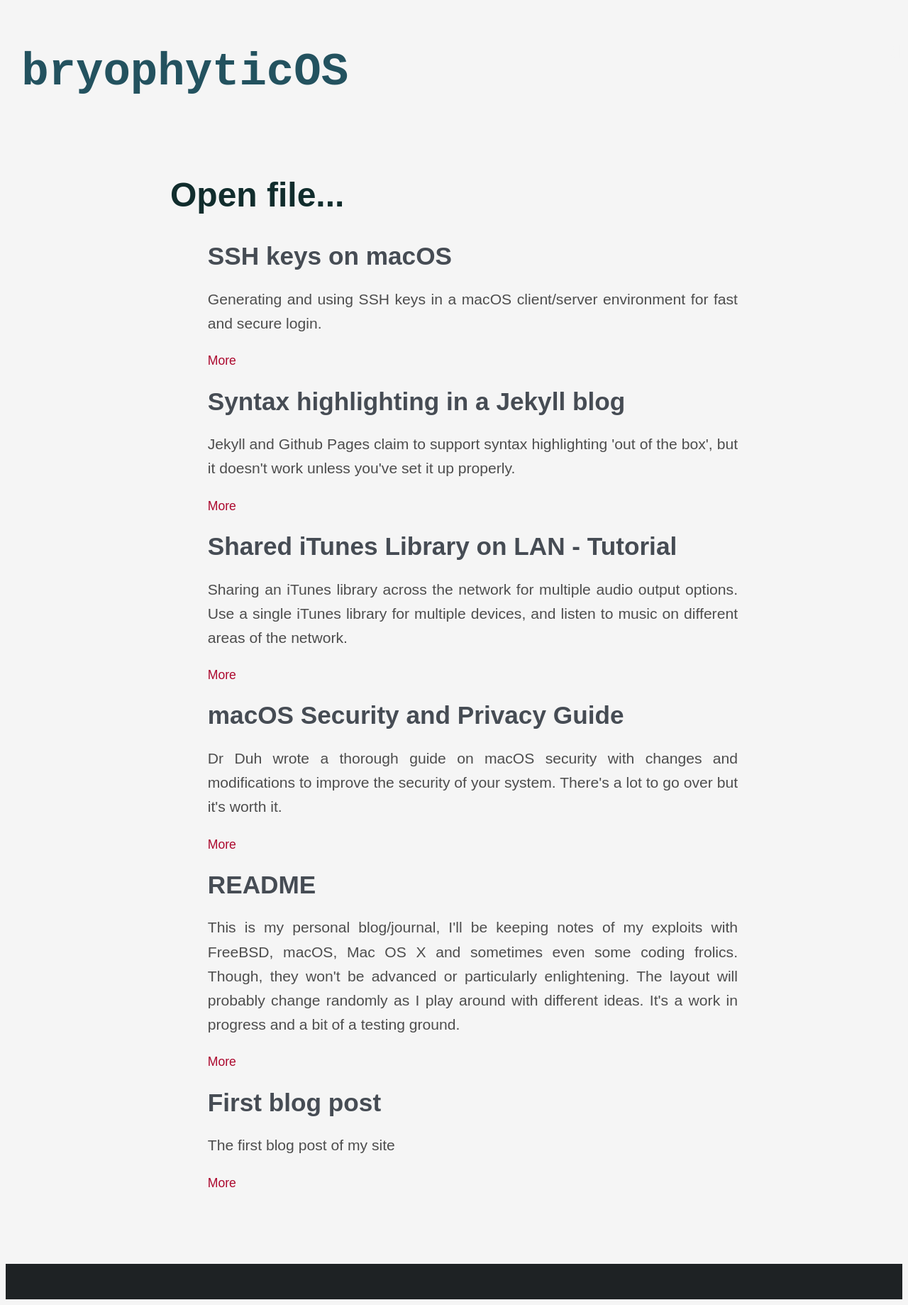
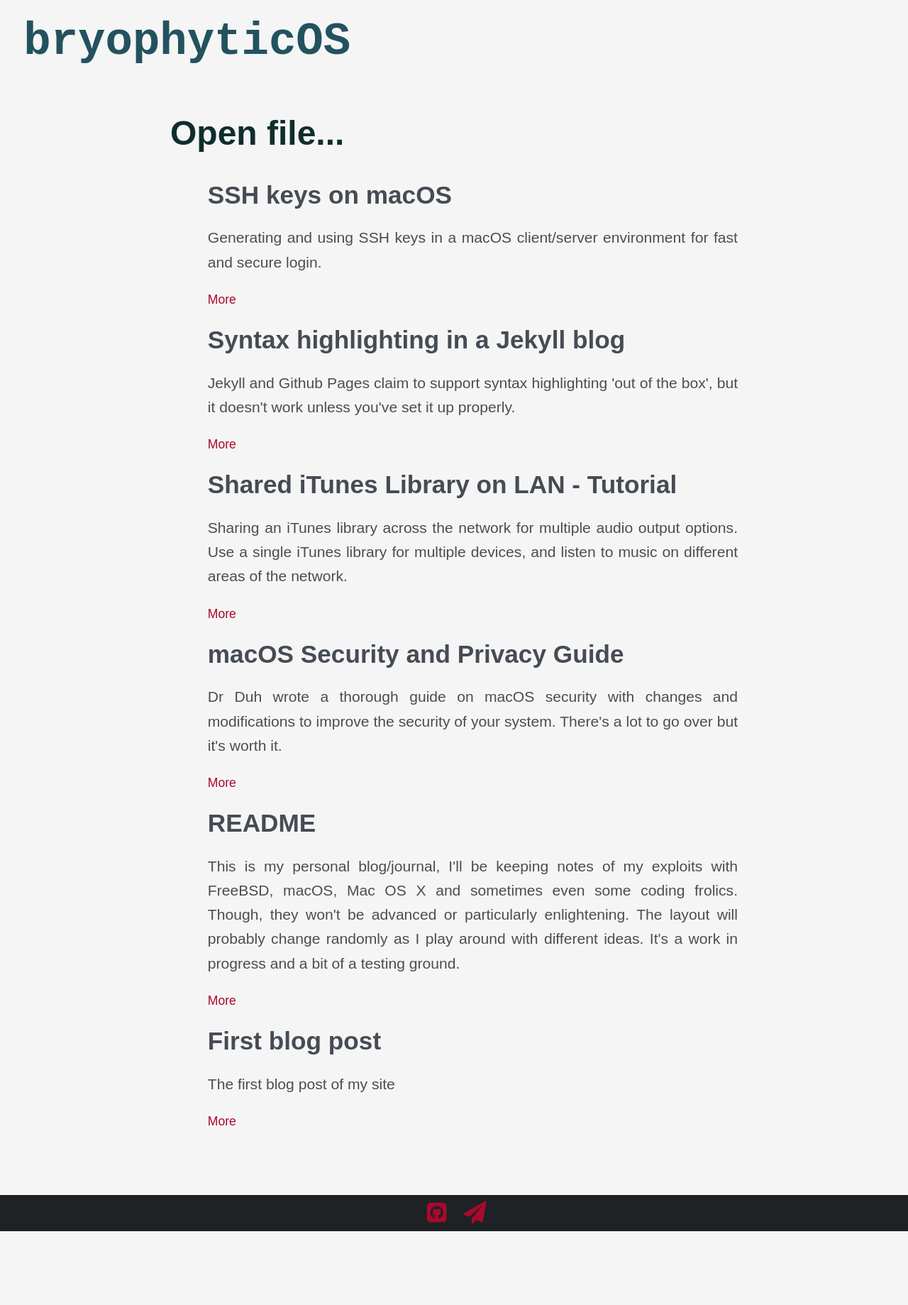
Before and after one commit to paulrbts/blog, a Jekyll site: the page built from index.html, in a window 1280 px wide. Shown: the whole page at 71% size. Built offline with Jekyll 4.4.1, drawn with Linux system fonts in a browser that asks for light colours; nearby versions of some CDN libraries; some web fonts are replaced; after the commit the page ends 1735 px from its top, so only the background shows below that.

Commit message:
update footer, move contacts

```diff
--- a/_includes/footer.html
+++ b/_includes/footer.html
@@ -3,3 +3,5 @@
 <li><a href="mailto:pwd.roberts@gmail.com"><i class='fa fa-envelope'></i></a></li>
 </ul>
 -->
+<li><a href="https://www.github.com/paulrbts"><i class='fa fa-github-square';></i></a></li>
+<li><a href="mailto:bryophytic@icloud.com"><i class='fa fa-paper-plane'></i></a></li>
--- a/_includes/header.html
+++ b/_includes/header.html
@@ -1,4 +1,6 @@
-<table width=100%>
+<a href="/blog"><h1>bryophyticOS</h1></a>
+
+<!-- <table width=100%>
   <tr>
     <td><a href="/blog"><h1>bryophyticOS</h1></a></td>
     <td align="right">
@@ -11,6 +13,8 @@
     </td>
   </tr>
 </table>
+-->
+
 <!-- If you're using Internet Explorer or Edge, <a target="_blank" href="https://www.freebsd.org/where.html">click here</a> or <a target="_blank" href="https://www.trueos.org/">here</a>.
 
 <table cellpadding="5">
--- a/_layouts/default.html
+++ b/_layouts/default.html
@@ -9,7 +9,7 @@
     <meta name="viewport" content="width=device-width, initial-scale=1">
     <link href="{{ site.baseurl }}/css/common.css" rel="stylesheet">
     <link href="{{ site.baseurl }}/css/syntaxDark.css" rel="stylesheet">
-    <link href="https://fonts.googleapis.com/css?family=Expletus+Sans:bold|Patua+One|Overpass+Mono|Fira+Sans+Condensed:300" rel="stylesheet">
+    <link href="https://fonts.googleapis.com/css?family=Expletus+Sans:bold|Patua+One|Overpass+Mono|Fira+Sans+Condensed:300|Anonymous+Pro" rel="stylesheet">
     <link rel="shortcut icon" type="image/png" href="{{ site.baseurl }}/favicon.png">
     <link href="//maxcdn.bootstrapcdn.com/font-awesome/4.2.0/css/font-awesome.min.css" rel="stylesheet">
   </head>
@@ -23,19 +23,8 @@
       {{ content }}
     </div>
 
-    <!--<style type="text/css">
-      #footer {
-        position: relative;
-        bottom: 0;
-        height: 40px;
-        margin-top: 100px;
-        text-align: center;
-      }
-    </style>
-  -->
-
     <div id="footer">
-
+      {% include footer.html %}
     </div>
 
   </body>
--- a/css/common.css
+++ b/css/common.css
@@ -210,13 +210,20 @@ blockquote p {
 
 #footer {
   position: relative;
-  height: 50px;
-  width: 100%;
-  margin-top: 120px;
+  height: 5%;
+  width: 102%;
+  bottom: -10px;
+  left: -10px;
+  margin-top: 100px;
   background: #1E2224;
-  font-size: 1.5em;
+  font-size: 2em;
   color: #F5F5F5;
-  text-align: right;
+  text-align: center;
+}
+#footer li{
+  width: 45px;
+  display: inline-block;
+  text-align: center;
 }
 
 #header {
```
